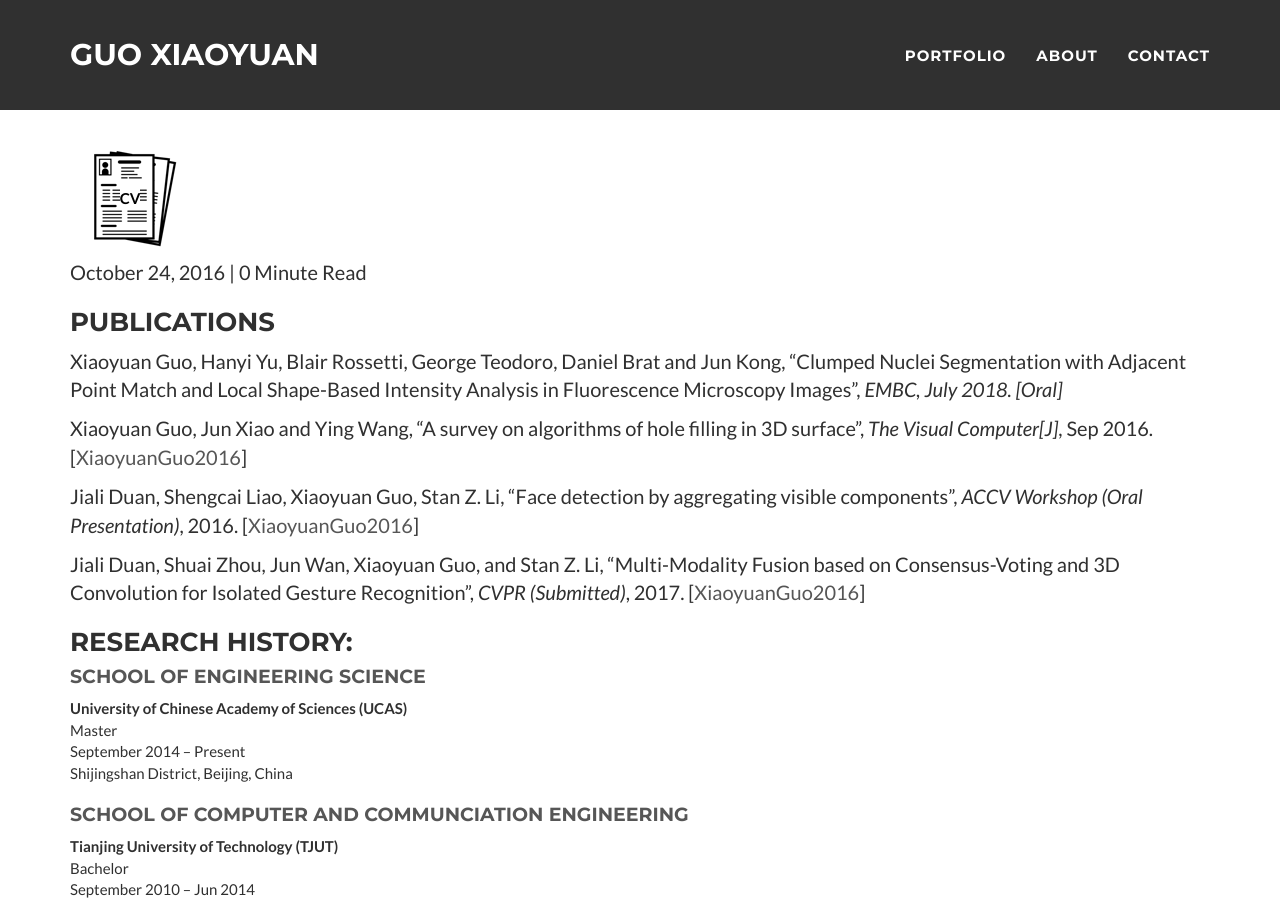
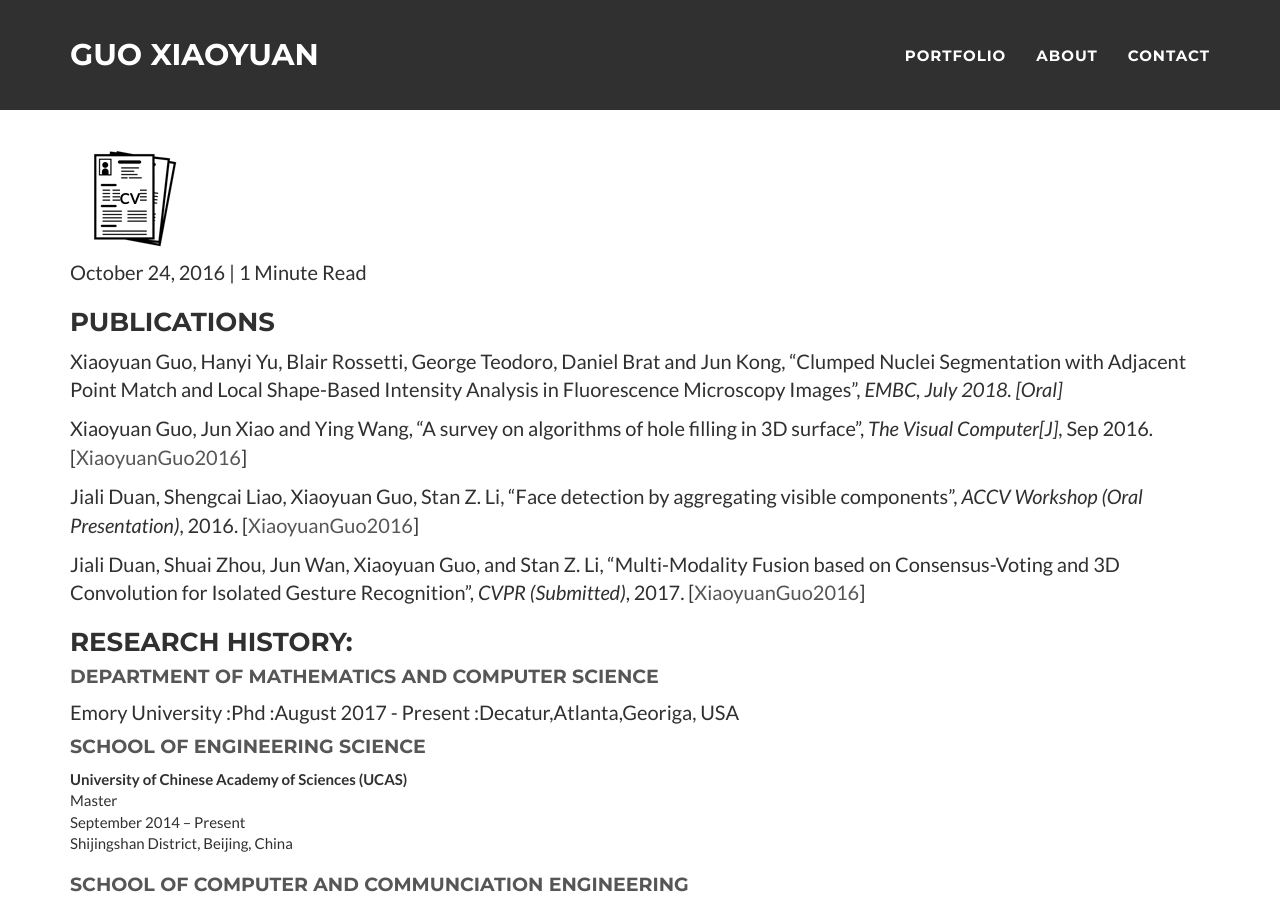
Before and after one commit to XiaoyuanGuo/website, a Jekyll site: the page built from _posts/2016-05-01-Mood-today.markdown, in a window 1280 px wide and 900 px high, scrolled down 364 px. Built offline with Jekyll 4.4.1, drawn with Linux system fonts in a browser that asks for light colours; nearby versions of some CDN libraries.

Commit message:
Update 2016-05-01-Mood-today.markdown

```diff
--- a/_posts/2016-05-01-Mood-today.markdown
+++ b/_posts/2016-05-01-Mood-today.markdown
@@ -21,6 +21,14 @@ Jiali Duan, Shuai Zhou, Jun Wan, Xiaoyuan Guo, and Stan Z. Li, "Multi-Modality F
 
 ### Research history:
 
+
+#### <a href="http://www.mathcs.emory.edu/site/home/" target="_blank">Department of Mathematics and Computer Science</a>
+Emory University
+:Phd
+:August 2017 - Present
+:Decatur,Atlanta,Georiga, USA
+
+
 #### <a href="http://ceit.ucas.ac.cn/" target="_blank">School of Engineering Science</a>
  University of Chinese Academy of Sciences (UCAS)
 : Master
```
